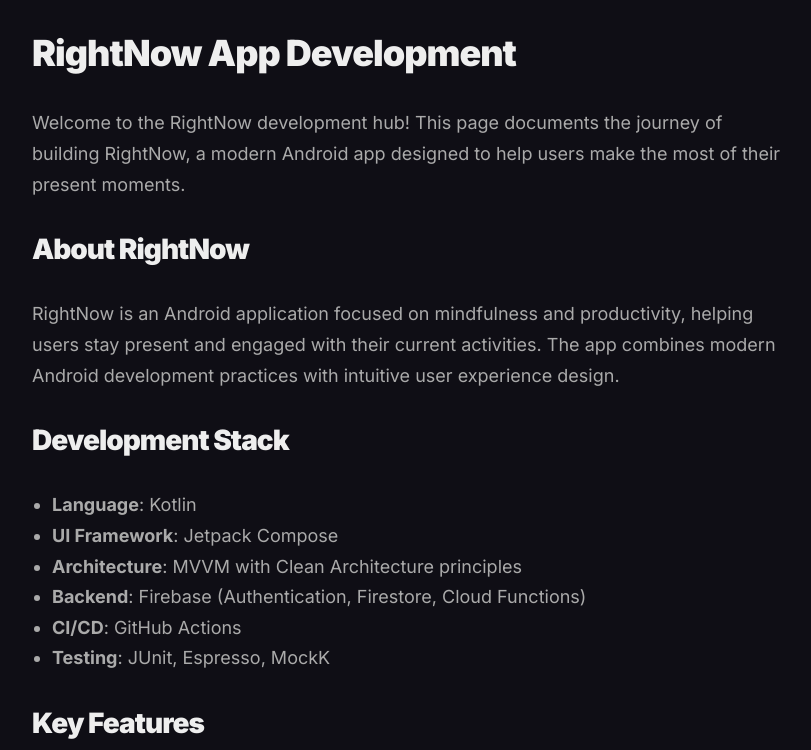
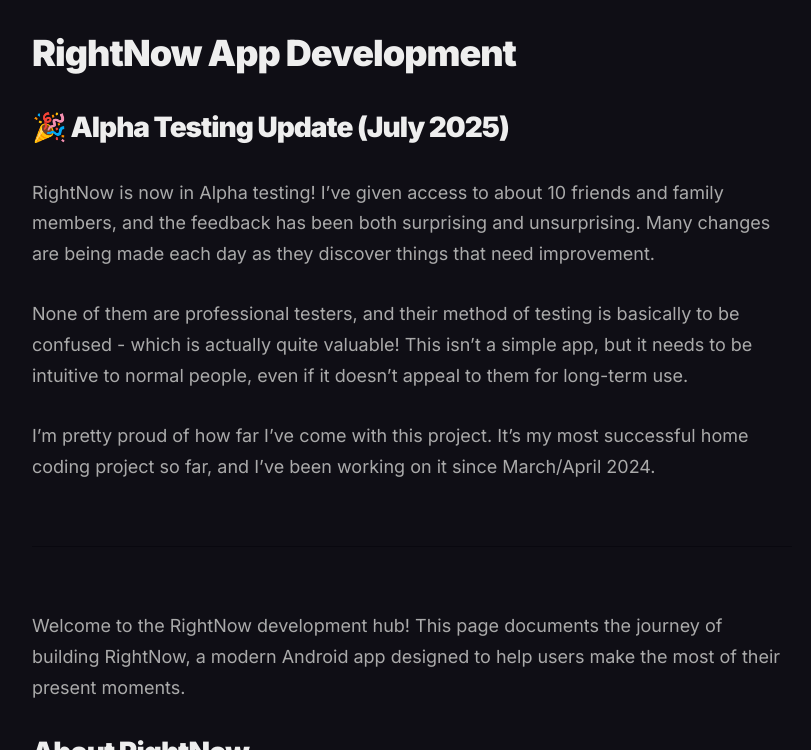
Before and after one commit to Aeropher/aeropher.github.io, a Jekyll site: the page built from _pages/rightnow.md, in a window 1280 px wide and 900 px high, scrolled down 518 px, cut to the strip 150-900 px from the top of the window. Shown: the whole strip, without its empty margins (228-1039 px from the left). Built offline with Jekyll 4.4.1, drawn with Linux system fonts in a browser that asks for light colours.

Commit message:
Add Alpha Testing Update section: document feedback and progress from initial testing phase

```diff
--- a/_pages/rightnow.md
+++ b/_pages/rightnow.md
@@ -6,6 +6,16 @@
 ---
 
 # RightNow App Development
+
+## 🎉 Alpha Testing Update (July 2025)
+
+RightNow is now in Alpha testing! I've given access to about 10 friends and family members, and the feedback has been both surprising and unsurprising. Many changes are being made each day as they discover things that need improvement.
+
+None of them are professional testers, and their method of testing is basically to be confused - which is actually quite valuable! This isn't a simple app, but it needs to be intuitive to normal people, even if it doesn't appeal to them for long-term use.
+
+I'm pretty proud of how far I've come with this project. It's my most successful home coding project so far, and I've been working on it since March/April 2024.
+
+---
 
 Welcome to the RightNow development hub! This page documents the journey of building RightNow, a modern Android app designed to help users make the most of their present moments.
 
@@ -33,24 +43,28 @@
 ## Development Timeline
 
 ### Phase 1: Foundation (Current)
+
 - Setting up project structure
 - Implementing core navigation
 - Basic UI components with Jetpack Compose
 - Firebase integration
 
 ### Phase 2: Core Features
+
 - User authentication flow
 - Moment capture functionality
 - Local data persistence
 - Basic analytics
 
 ### Phase 3: Enhancement
+
 - Push notifications
 - Advanced analytics
 - Social features
 - Performance optimization
 
 ### Phase 4: Polish & Launch
+
 - UI/UX refinements
 - Beta testing
 - Play Store preparation
```
